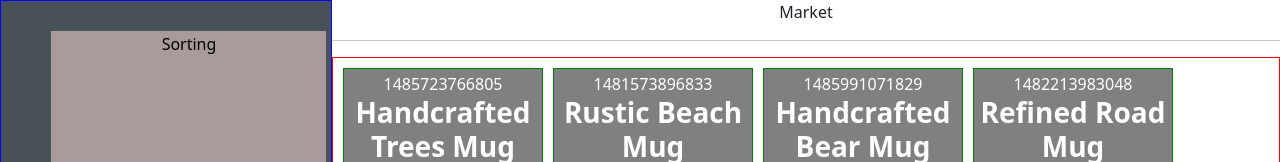
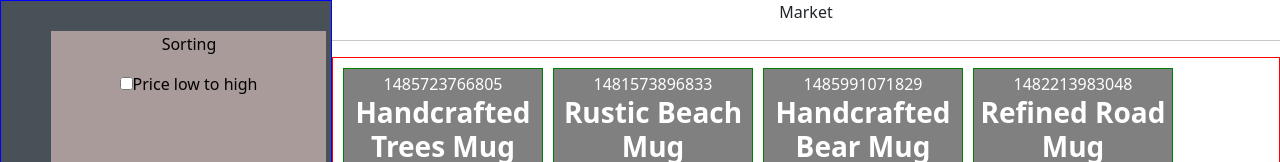
Before and after one commit to Onksami/ProductList, a React (Create React App) app: page / in a window 1280 px wide. Shown: the top 162 px of the page. Built offline with nearby package versions, Linux system fonts and the light colour scheme; data requests are answered from the project's data file.

Commit message:
sorting starting

```diff
--- a/src/Components/Filtration.jsx
+++ b/src/Components/Filtration.jsx
@@ -11,6 +11,7 @@ function Filtration() {
   const [companies, setCompanies] = useState([]);
   const [itemType, setItemTypes] = useState([]);
   const [tags, setTags] = useState([]);
+
 
   const productContext = useContext(ProductContext);
   console.log("Filtration  productContext:", productContext);
@@ -42,14 +43,15 @@ function Filtration() {
     fetch(`http://localhost:3002/tags`)
       .then((response) => response.json())
       .then((t) => {
-        console.log("Tagslar geldi ", t);
+        // console.log("Tagslar geldi ", t);
         setTags(t);
       });
   }, []);
 
-// ----------------- functions -----------------------
 
 
+
+// ----------------- functions -----------------------
 
   const onItemTypeChangeHandler = (event) => {
     productContext.setSelectedItemType(event.target.value);
@@ -66,6 +68,10 @@ function Filtration() {
     console.log("Tags selected  - ", event.target.value);
   };
 
+const lowToHigh = () => {
+  // burda fetch islemi yapip siralamayi belirlemem gerekiyor
+
+}
 
 
 // Rendering
@@ -77,15 +83,8 @@ function Filtration() {
 {/* ---------------- Sorting  ---------------  */}
       <div id="sortingSelect" className="divSelect">
         <p>Sorting</p>
-        <div className="sortingElm">
-          <div></div>
-        </div>
-
-        <div className="sortingElm"></div>
-
-        <div className="sortingElm"></div>
-
-        <div className="sortingElm"></div>
+        <input type="checkbox" name="lowToHigh" id="lowToHigh"/>
+        <label onClick={lowToHigh} type="checkbox">Price low to high</label>
       </div>
 
 {/* ---------------- Manufacturer ---------------  */}
```
